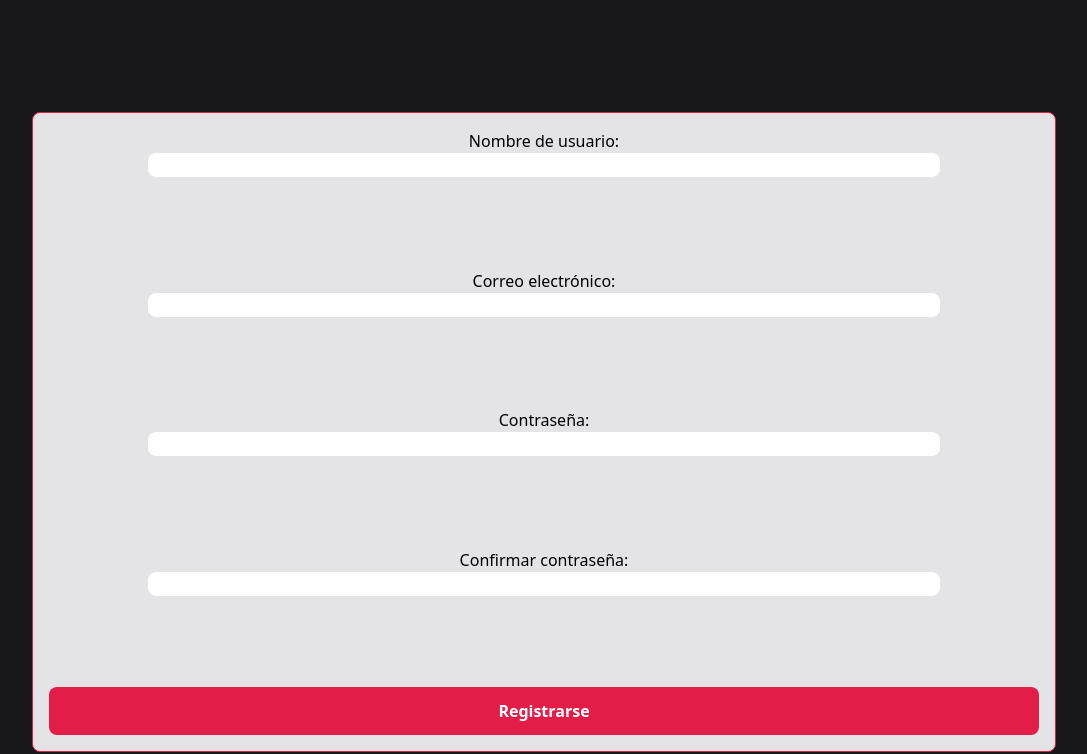
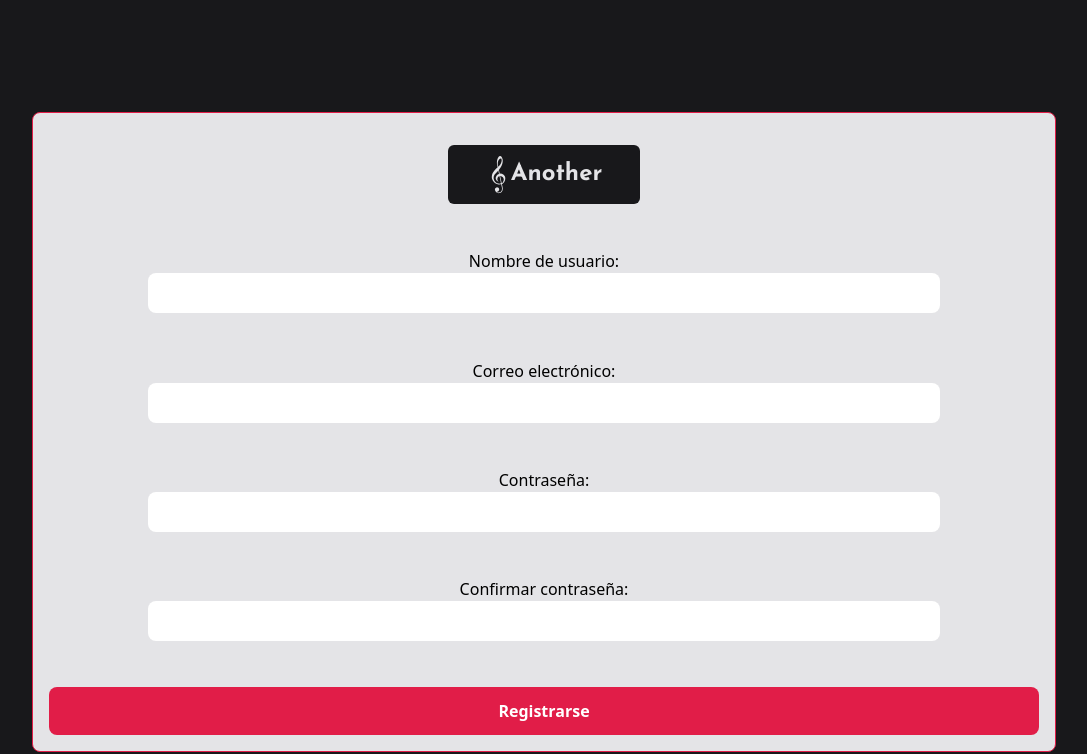
Before and after one commit to Santiago-mnd/UCAMP-landing-proyecto-1, a website: page docs/registro.html in a window 1280 px wide. Shown: the part 80-834 px from the top of the page, without its empty margins (96-1183 px from the left). Drawn offline with Linux system fonts and the light colour scheme.

Commit message:
register updated

```diff
--- a/docs/registro.html
+++ b/docs/registro.html
@@ -49,28 +49,48 @@
         </nav>
       </div>
     </header>
+
     <main
-      class="w-full h-[600px] bg-zinc-900 flex justify-center items-center md:h-[800px]"
+      class="w-full h-[600px] bg-zinc-900 flex flex-col justify-evenly items-center md:h-[800px]"
     >
+      <!-- <h2
+        class="bg-zinc-900 text-zinc-200 text-center text-2xl font-bold md:text-3xl mb-4"
+      >
+        Bienvenido 🤗
+      </h2> -->
+      <div class="flex items-center mt-4 md:hidden">
+        <span>
+          <img src="/docs/img/sol.svg" alt="" width="25" />
+        </span>
+        <h1 class="font-bold text-2xl text-zinc-200 font-josef">Another</h1>
+      </div>
       <form
         class="w-4/5 m-auto h-4/5 bg-zinc-200 rounded-lg p-4 border border-rose-600 flex flex-col justify-between"
         action="#"
       >
+        <div
+          class="items-center justify-center mx-auto p-2 rounded-md w-48 mt-4 hidden bg-zinc-900 md:flex"
+        >
+          <span>
+            <img src="/docs/img/sol.svg" alt="" width="25" />
+          </span>
+          <h1 class="font-bold text-2xl text-zinc-200 font-josef">Another</h1>
+        </div>
         <label class="flex flex-col w-full items-center" for="name">
           Nombre de usuario:
-          <input class="w-4/5 rounded-lg" type="text" name="name" />
+          <input class="w-4/5 rounded-lg p-2" type="text" name="name" />
         </label>
         <label class="flex flex-col w-full items-center" for="email">
           Correo electrónico:
-          <input class="w-4/5 rounded-lg" type="email" name="email" />
+          <input class="w-4/5 rounded-lg p-2" type="email" name="email" />
         </label>
         <label class="flex flex-col w-full items-center" for="password">
           Contraseña:
-          <input class="w-4/5 rounded-lg" type="password" name="password" />
+          <input class="w-4/5 rounded-lg p-2" type="password" name="password" />
         </label>
         <label class="flex flex-col w-full items-center" for="password">
           Confirmar contraseña:
-          <input class="w-4/5 rounded-lg" type="password" name="password" />
+          <input class="w-4/5 rounded-lg p-2" type="password" name="password" />
         </label>
         <button class="w-full h-12 rounded-lg bg-rose-600 text-white font-bold">
           Registrarse
```
Also changed, not shown: docs/output.css.
